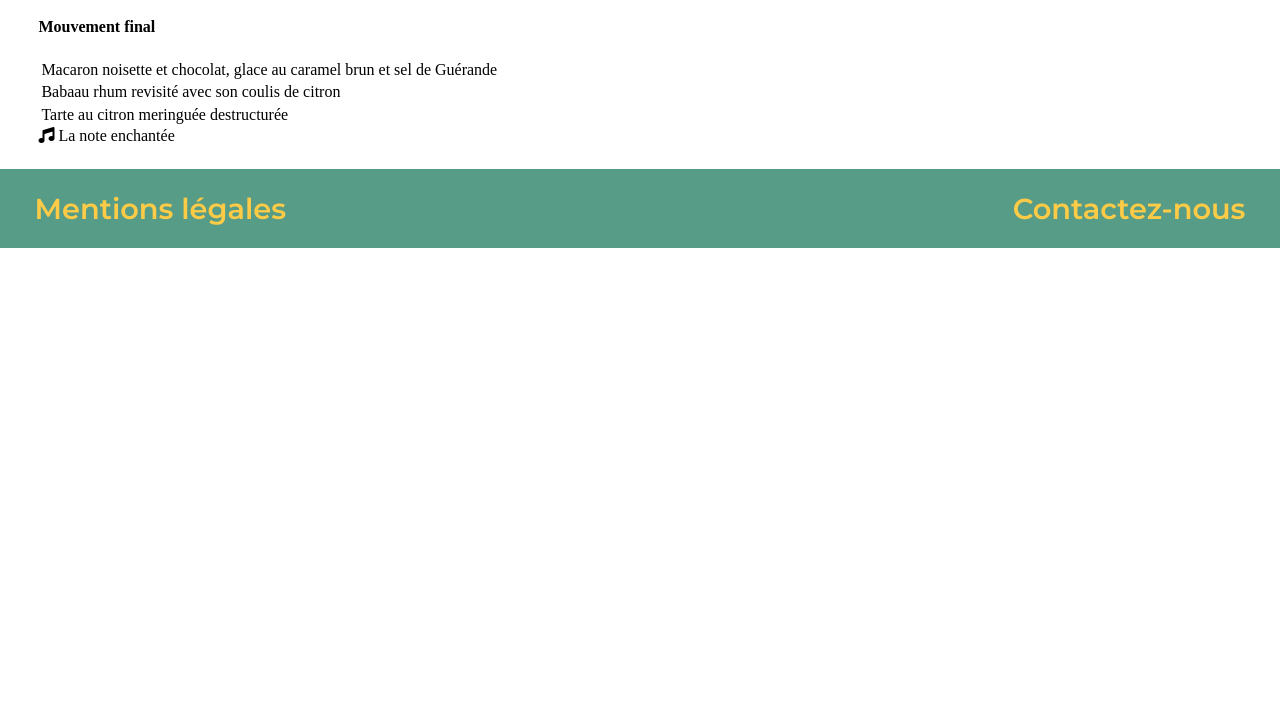
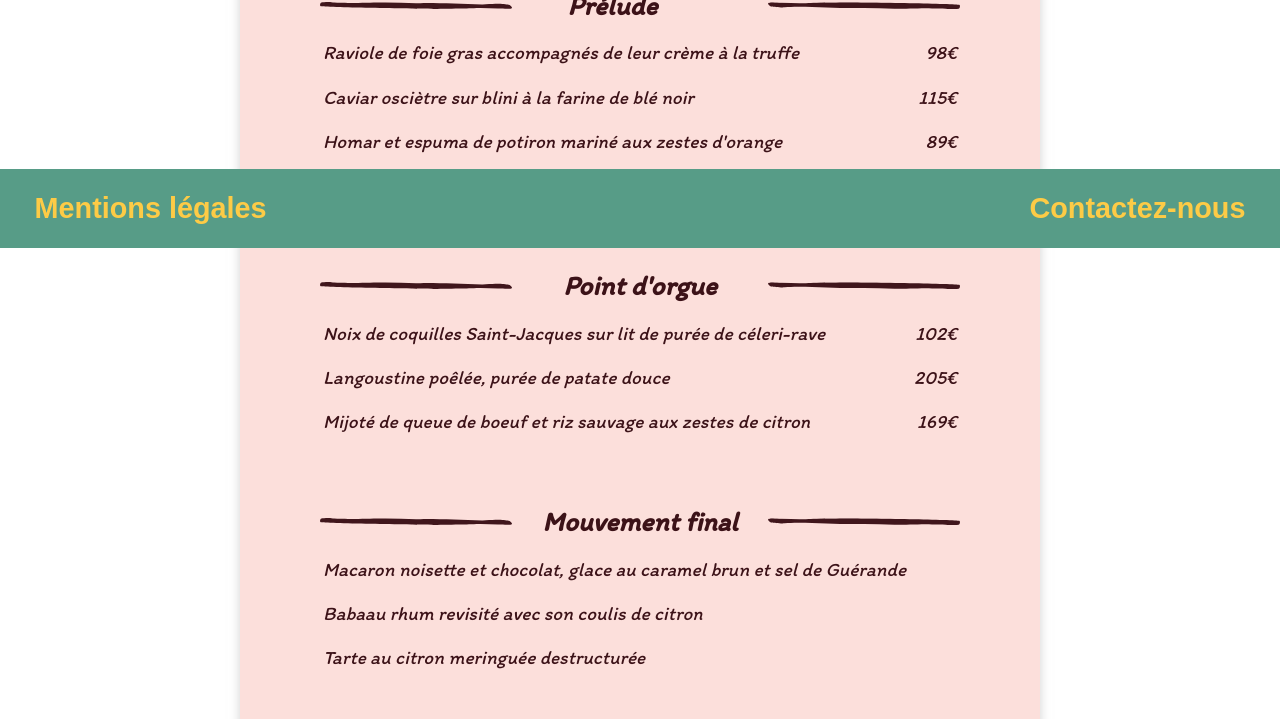
Before and after one commit to RomainSire/OC-P3-OhMyFood, a website: page menu-note.html in a window 1280 px wide. Shown: the part 552-1271 px from the top of the page. Before the commit the page ends 858 px from the top, so only its background shows below. Drawn offline with Linux system fonts and the light colour scheme; a web font is replaced by a local one.

Commit message:
Mise en page du menu de la note enchantée, sauf l'animation

```diff
--- a/menu-note.html
+++ b/menu-note.html
@@ -6,7 +6,7 @@
     <!-- Font Awesome -->
     <script src="https://kit.fontawesome.com/98e6d384c0.js" crossorigin="anonymous"></script>
     <!-- Google Fonts -->
-    <link href="https://fonts.googleapis.com/css2?family=DM+Serif+Text&family=Dancing+Script:wght@600&family=Devonshire&family=Itim&family=Kaushan+Script&family=Montserrat:wght@600;700&family=Nanum+Pen+Script&family=Croissant+One&display=swap" rel="stylesheet">
+    <link href="https://fonts.googleapis.com/css2?family=Devonshire&family=Itim&family=Roboto:wght@600&display=swap" rel="stylesheet">
     <!-- CSS -->
     <link rel="stylesheet" href="./css/style.css">
     <!-- Titre -->
@@ -26,14 +26,17 @@
         <section class="menu">
             <h2>La note enchantée</h2>
 
-            <div class="menu__carte">
+            <div class="menu__carte menu__carte--note">
                 <!-- Titre -->
                 <h3>
                     <i class="fas fa-music"></i><br>
                     La note enchantée
                 </h3>
                 <!-- Entrée -->
-                <h4>Prélude</h4>
+                <h4>
+                    Prélude
+                    <div class="underline"></div>
+                </h4>
                 <table>
                     <tr>
                         <td>Raviole de foie gras accompagnés de leur crème à la truffe</td>
@@ -82,7 +85,7 @@
                     </tr>
                 </table>
                 <!-- Rappel du titre -->
-                <div class="title-rappel">
+                <div class="title-bottom">
                     <i class="fas fa-music"></i> La note enchantée
                 </div>
 
--- a/sass/main.scss
+++ b/sass/main.scss
@@ -7,4 +7,5 @@
 @import "./layout/menu-list";
 @import "./layout/coming-soon";
 @import "./layout/footer";
+@import "./pages/menu";
 @import "./pages/legal";
--- /dev/null
+++ b/sass/pages/_menu.scss
@@ -0,0 +1,97 @@
+.menu {
+    max-width: 800px;
+    margin: auto;
+
+    // Nom du restaurant HORS de la carte
+    h2 {
+        text-align: center;
+        font-family: 'Roboto', sans-serif;
+        font-weight: 600;
+        font-size: 2.7rem;
+        color: $color-p;
+        margin: 0;
+        padding: 0.8em 0;
+    }
+    &__carte {
+        box-shadow: 0 0 10px #bbba;
+        padding: 30px 10px;
+        @include desktop-only {
+            padding: 60px 80px;
+        }
+        // Nom du restaurant DANS la carte
+        h3 {
+            margin: 0;
+            text-align: center;
+            font-size: 3.4rem;
+            font-weight: 400;
+        }
+        // Titre : entrée/plat/dessert
+        h4 {
+            position: relative;
+            margin: 70px 0 0 0;
+            text-align: center;
+            font-size: 1.7rem;
+            &:first-of-type {
+                margin-top: 40px;
+            }
+            // séparateurs SVG avant et après le titre :
+            display: flex;
+            flex-flow: row nowrap;
+            justify-content: space-between;
+            align-items: center;
+            &::before,
+            &::after {
+                content: "";
+                display: inline-block;
+                width: 30%;
+                height: 1em;
+            }
+            &::after {
+                transform: rotate(180deg);
+            }
+        }
+
+        table {
+            width: 100%;
+            font-size: 1.2rem;
+        }
+        td {
+            padding-top: 1em;
+            &:nth-child(2) {
+                text-align: right;
+                padding-left: 20px;
+            }
+        }
+
+        &--note {
+            background: $color-note-bg;
+            color: $color-note-txt;
+            font-family: 'Itim', cursive;
+            font-style: italic;
+            .fas {
+                font-size: 1.5em;
+                @include textGradient(0.25turn, $color-note-grad1, $color-note-grad2);
+            }
+            h3 {
+                font-family: 'Devonshire', cursive;
+                font-style: normal;
+            }
+            h4 {
+                &::before,
+                &::after {
+                    background: center / contain no-repeat url(../img/sep-note.svg);
+            }
+            }
+            .title-bottom {
+                margin-top: 50px;
+                text-align: center;
+                font-family: 'Devonshire', cursive;
+                font-style: normal;
+                font-size: 2.5rem;
+                .fas {
+                    font-size: 1em;
+                }
+            }
+        }
+    }
+}
--- a/sass/utils/_variables.scss
+++ b/sass/utils/_variables.scss
@@ -1,7 +1,7 @@
 // Couleurs
 $color-bg: #579c87;
 $color-txt: #fdcb46;
-$color-p: #555;
+$color-p: #333;
 
 $color-note-bg: #fcdfdb;
 $color-note-grad1: #f04a5e;
```
Also changed, not shown: css/style.css, 1 other file.
